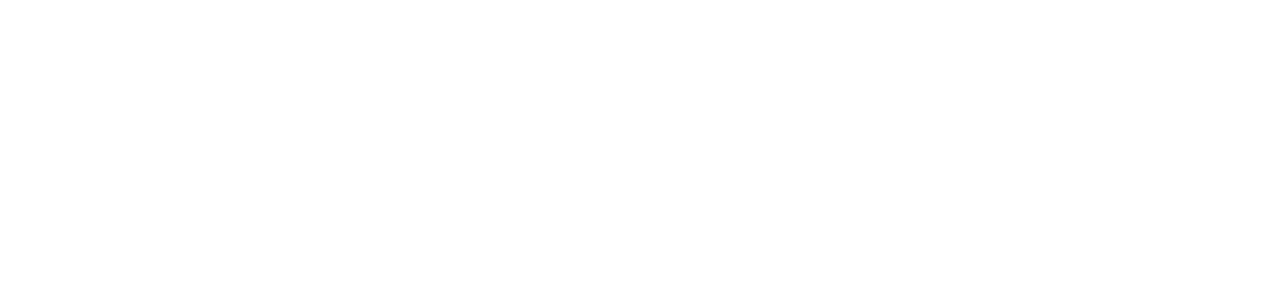
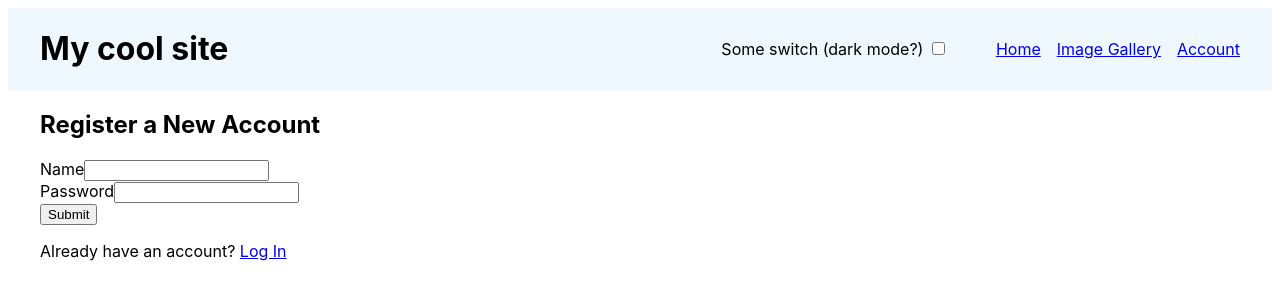
Before and after one commit to AquaJet738/deployment-test, a React (Vite) app in the folder packages/routing-lab/: page /register in a window 1280 px wide. Before the commit this address had no page. Shown: the top 300 px of the page. Built offline with nearby package versions, Linux system fonts and the light colour scheme.

Commit message:
updating lab 23 progress

```diff
--- a/packages/routing-lab/src/App.jsx
+++ b/packages/routing-lab/src/App.jsx
@@ -1,12 +1,14 @@
 import React from "react";
+import { BrowserRouter, Routes, Route } from "react-router";
 
 import { Homepage } from "./Homepage";
 import { AccountSettings } from "./AccountSettings";
 import { ImageGallery } from "./images/ImageGallery.jsx";
 import { ImageDetails } from "./images/ImageDetails.jsx";
-import { BrowserRouter, Routes, Route } from "react-router";
 import { MainLayout } from "./MainLayout.jsx";
 import { useImageFetching } from "./images/useImageFetching.js";
+import RegisterPage from "./auth/RegisterPage.jsx";
+import LoginPage from "./auth/LoginPage.jsx";
 
 function App() {
     const [userName, setUserName] = React.useState("John Doe");
@@ -23,6 +25,8 @@
                     <Route path="/images" element={<ImageGallery isLoading={isLoading} fetchedImages={fetchedImages}  />} />
                     <Route path="/images/:imageId" element={<ImageDetails />} />
                     {/*<ImageDetails imageId="0" />*/}
+                    <Route path="/register" element={<RegisterPage />} />
+                    <Route path="/login" element={<LoginPage />} />
                 </Route>
             </Routes>
         </BrowserRouter>
--- /dev/null
+++ b/packages/routing-lab/src/auth/LoginPage.jsx
@@ -0,0 +1,15 @@
+import { Link } from 'react-router';
+import UsernamePasswordForm from './UsernamePasswordForm';
+
+export default function LoginPage() {
+    return (
+        <div className="max-w-md mx-auto mt-10 p-4 border rounded-lg shadow-md">
+            <h2 className="text-xl font-bold mb-4">Log In</h2>
+            <UsernamePasswordForm />
+
+            <p className="mt-4 text-sm text-gray-600">
+                Don&apos;t have an account? <Link to="/register" className="text-blue-500 hover:underline">Register here</Link>
+            </p>
+        </div>
+    );
+}
--- /dev/null
+++ b/packages/routing-lab/src/auth/RegisterPage.jsx
@@ -0,0 +1,34 @@
+import { Link } from 'react-router';
+import UsernamePasswordForm from './UsernamePasswordForm';
+import { sendPostRequest } from './sendPostRequest';
+
+export default function RegisterPage() {
+    const handleOnSubmit = async ({ name, password }) => {
+        const response = await sendPostRequest("/auth/register", { name, password });
+
+        try {
+            if (response.status >= 400 && response.status < 500) {
+                return { type: "error", message: "User already exists or invalid input." };
+            }
+
+            if (response.status >= 500) {
+                return { type: "error", message: "Server error, please try again later." };
+            }
+
+            return response;
+        } catch (error) {
+            return { type: "error", message: "An unexpected error occurred." };
+        }
+    }
+
+    return (
+        <div className="max-w-md mx-auto mt-10 p-4 border rounded-lg shadow-md">
+            <h2 className="text-xl font-bold mb-4">Register a New Account</h2>
+            <UsernamePasswordForm onSubmit={handleOnSubmit}/>
+
+            <p className="mt-4 text-sm text-gray-600">
+                Already have an account? <Link to="/login" className="text-blue-500 hover:underline">Log In</Link>
+            </p>
+        </div>
+    );
+}
--- /dev/null
+++ b/packages/routing-lab/src/auth/UsernamePasswordForm.jsx
@@ -0,0 +1,74 @@
+import { useActionState } from "react";
+import { sendPostRequest } from "./sendPostRequest";
+
+/*
+const fakeSendEmail = async () => {
+    return new Promise((resolve) => setTimeout(resolve, 1000));
+};
+*/
+
+const UsernamePasswordForm = (props) => {
+    const [result, submitAction, isPending] = useActionState(
+        async (previousState, formData) => {
+            const name = formData.get("name");
+            const password = formData.get("password");
+            console.log("Login details:", {name, password});
+
+            if (!name || !password) {
+                return {
+                    type: "error",
+                    message: `Please fill in your name and password.`,
+                };
+            }
+
+            if (typeof props.onSubmit !== "function") {
+                return {
+                    type: "error",
+                    message: "onSubmit function is missing!",
+                };
+            }
+
+            const submitResult = await props.onSubmit({name, password});
+            return submitResult;
+        },
+        null
+    );
+
+    let messageStyles;
+    if (result !== null) {
+        if (result.type === "error") {
+            messageStyles = {color: "red"};
+        } else {
+            messageStyles = {color: "green"};
+        }
+    }
+
+    return (
+        <>
+        {result && (
+            <p style={messageStyles}>
+                {result.message}
+            </p>
+        )}
+        {isPending && <p className="message loading">Loading ...</p>}
+
+        <form action={submitAction}>
+            <div>
+                <label htmlFor="name">Name</label>
+                <input id="name" type="text" name="name" />
+            </div>
+
+            <div>
+                <label htmlFor="password">Password</label>
+                <input id="password" type="password" name="password" />
+            </div>
+
+            <div>
+                <button type="submit" disabled={isPending}>Submit</button>
+            </div>
+        </form>
+        </>
+    );
+};
+
+export default UsernamePasswordForm;
--- /dev/null
+++ b/packages/routing-lab/src/auth/sendPostRequest.js
@@ -0,0 +1,20 @@
+export async function sendPostRequest(url, payload) {
+    try {
+        const response = await fetch(url, {
+            method: "POST",
+            headers: {
+                "Content-Type": "application/json"
+            },
+            body: JSON.stringify(payload)
+        });
+
+        if (!response.ok) {
+            throw new Error(`HTTP error! Status: ${response.status}`);
+        }
+
+        return await response.json();
+    } catch (error) {
+        console.error("Error sending POST request:", error);
+        return { type: "error", message: error.message };
+    }
+}
--- a/packages/routing-lab/vite.config.js
+++ b/packages/routing-lab/vite.config.js
@@ -4,4 +4,6 @@
 // https://vite.dev/config/
 export default defineConfig({
   plugins: [react()],
+  "/api": "http://localhost:3000",
+  "/auth": "http://localhost:3000"
 })
```
